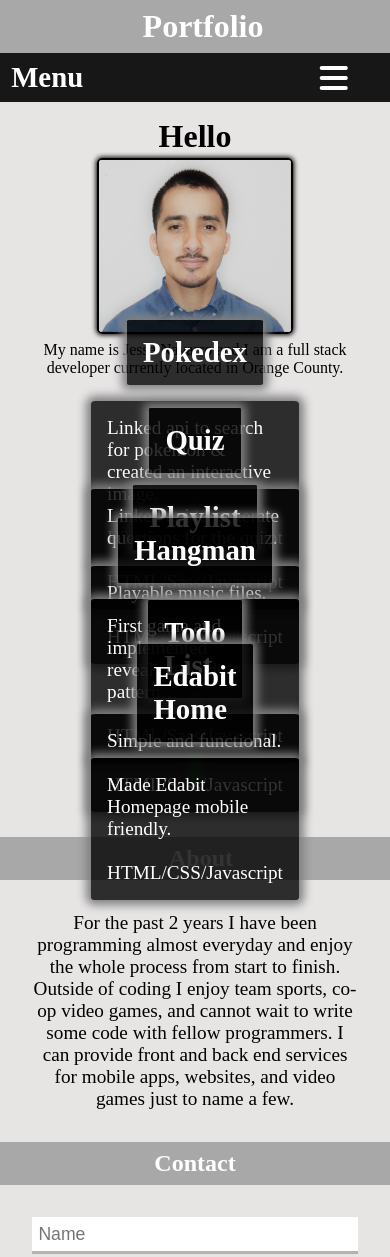
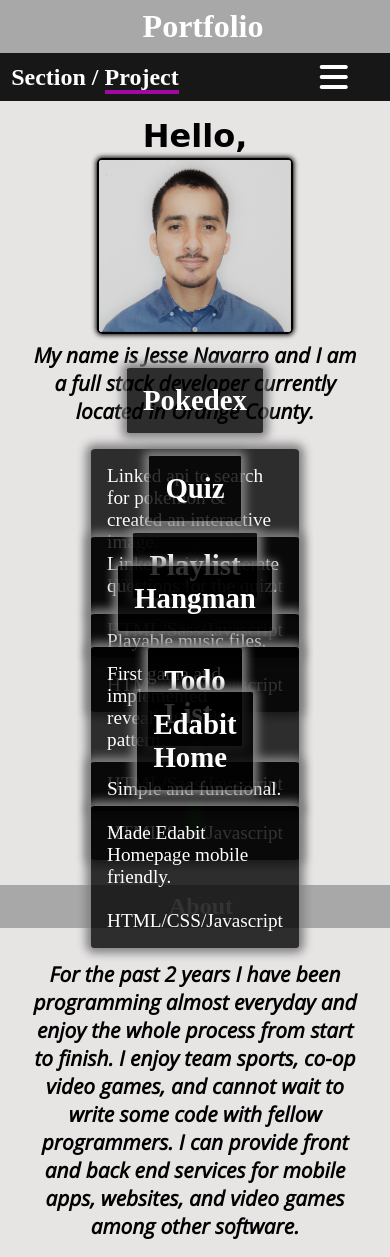
Before and after one commit to jnavarro30/portfolio, a website with bundled scripts: page index.html in a window 390 px wide. Shown: the top 1257 px of the page. Built offline with nearby package versions, Linux system fonts and the light colour scheme; files whose address does not match are found by name.

Commit message:
change font, highlight from, color code nav

```diff
--- a/css/partials/_footer.scss
+++ b/css/partials/_footer.scss
@@ -9,7 +9,9 @@
 
     .about__description {
         margin: 2rem;
-        font-size: 1.2rem;
+        font-size: 1.3rem;
+        font-family: 'Open Sans', sans-serif;
+        font-weight: bolder;
     }
 
     &__form {
@@ -44,6 +46,7 @@
 
         &:hover {
             cursor: pointer;
+            color: rgba(255, 0, 255, 0.6);
         }
     }
 
@@ -64,8 +67,9 @@
     }
 
     .footer__icon {
-        &:hover {
+        &:hover .footer__icon-text{
             cursor: pointer;
+            color: rgba(255, 0, 255, 0.6);
         }
     }
 
--- a/css/partials/_home.scss
+++ b/css/partials/_home.scss
@@ -1,8 +1,10 @@
 #home {
     text-align: center;
-    margin: 1rem 2rem;
+    margin: 1rem
+      2rem;
     h2 {
         font-size: 2rem;
+        font-family: 'Orelega One', cursive;
     }
 
     img {
@@ -11,5 +13,12 @@
         border-radius: 5px;
         margin: 0.2rem;
         box-shadow: 0 0 5px 1px black;
+        max-width: 400px;
+    }
+
+    p {
+        font-family: 'Open Sans', sans-serif;
+        font-weight: bolder;
+        font-size: 1.3rem;
     }
 }
--- a/css/partials/_nav.scss
+++ b/css/partials/_nav.scss
@@ -15,7 +15,7 @@
         color: white;
         width: 90%;
         margin-left: 0.2rem;
-        font-size: 1.2rem;
+        font-size: 1rem;
     }
 
     &__icon {
@@ -58,33 +58,33 @@
 
   a {
         border: none;
-            border-bottom: solid white;
+
             padding: 0.4rem;
             color: white;
             text-decoration: none;
     }
 
-    a:nth-child(1) {
+    a:nth-child(2) {
         border-bottom: solid $overlayOne;
     }
 
-    a:nth-child(2) {
+    a:nth-child(3) {
         border-bottom: solid $overlayTwo;
     }
 
-    a:nth-child(3) {
+    a:nth-child(4) {
         border-bottom: solid $overlayThree;
     }
 
-    a:nth-child(4) {
+    a:nth-child(5) {
         border-bottom: solid $overlayFour;
     }
 
-    a:nth-child(5) {
+    a:nth-child(6) {
         border-bottom: solid $overlayFive;
     }
 
-    a:nth-child(6) {
+    a:nth-child(7) {
         border-bottom: solid $overlaySix;
     }
 }
@@ -172,3 +172,7 @@
 .show__icon {
     left: 110%;
 }
+
+#project {
+    border-bottom: 4px solid rgba(255, 0, 255, 0.6);
+}
--- a/index.html
+++ b/index.html
@@ -4,7 +4,8 @@
 <head>
     <meta charset="UTF-8">
     <meta name="viewport" content="width=device-width, initial-scale=1.0">
-    <script src="https://kit.fontawesome.com/739f32426d.js" crossorigin="anonymous"></script>
+    <script src="https://kit.fontawesome.com/739f32426d.js" crossorigin="anonymous"></script><link rel="preconnect" href="https://fonts.gstatic.com">
+    <link href="https://fonts.googleapis.com/css2?family=Open+Sans:ital,wght@1,300&display=swap" rel="stylesheet">
     <link rel='stylesheet' href='css/styles.css'>
     <script src='js/modules/form.js' defer></script>
     <script src='js/script.js' type='module' defer></script>
@@ -22,7 +23,7 @@
         <!-- nav -->
         <nav class="nav">
             <div class="nav__menu">
-                <h2 class="nav__title">Menu</h2>
+                <h2 class="nav__title"><span id="section">Section</span> / <span id="project">Project</span></h2>
                 <i class="nav__icon fas fa-bars"></i>
             </div>
             <div class="nav__links">
@@ -35,14 +36,13 @@
                 <a href="#5" class="nav__link">Edabit Home</a>
                 <a href="#about" class="nav__link">About</a>
                 <a href="#contact" class="nav__link">Contact</a>
-                <a href="#resume" class="nav__link">Resume</a>
             </div>
         </nav>
         <div class="nav__overlay"></div>
 
         <!-- intro section -->
         <section id='home' class='intro'>
-            <h2>Hello</h2>
+            <h2>Hello,</h2>
             <figure>
                 <img id='self' src='media/images/me.jpg' width="500" alt="profile picture"/>
             </figure>
@@ -157,7 +157,7 @@
             <section id='about' class="footer__about">
                 <h1 class="about__title">&nbsp;&nbsp;About</h1>
                 <p class="about__description">
-                    For the past 2 years I have been programming almost everyday and enjoy the whole process from start to finish. Outside of coding I enjoy team sports, co-op video games, and cannot wait to write some code with fellow programmers. I can provide front and back end services for mobile apps, websites, and video games just to name a few.
+                    For the past 2 years I have been programming almost everyday and enjoy the whole process from start to finish. I enjoy team sports, co-op video games, and cannot wait to write some code with fellow programmers. I can provide front and back end services for mobile apps, websites, and video games among other software.
                 </p>
             </section>
             <section id='contact' class="footer__contact">
```
Also changed, not shown: package.json (added, +23 -0 lines), css/styles.css, 3 other files.
